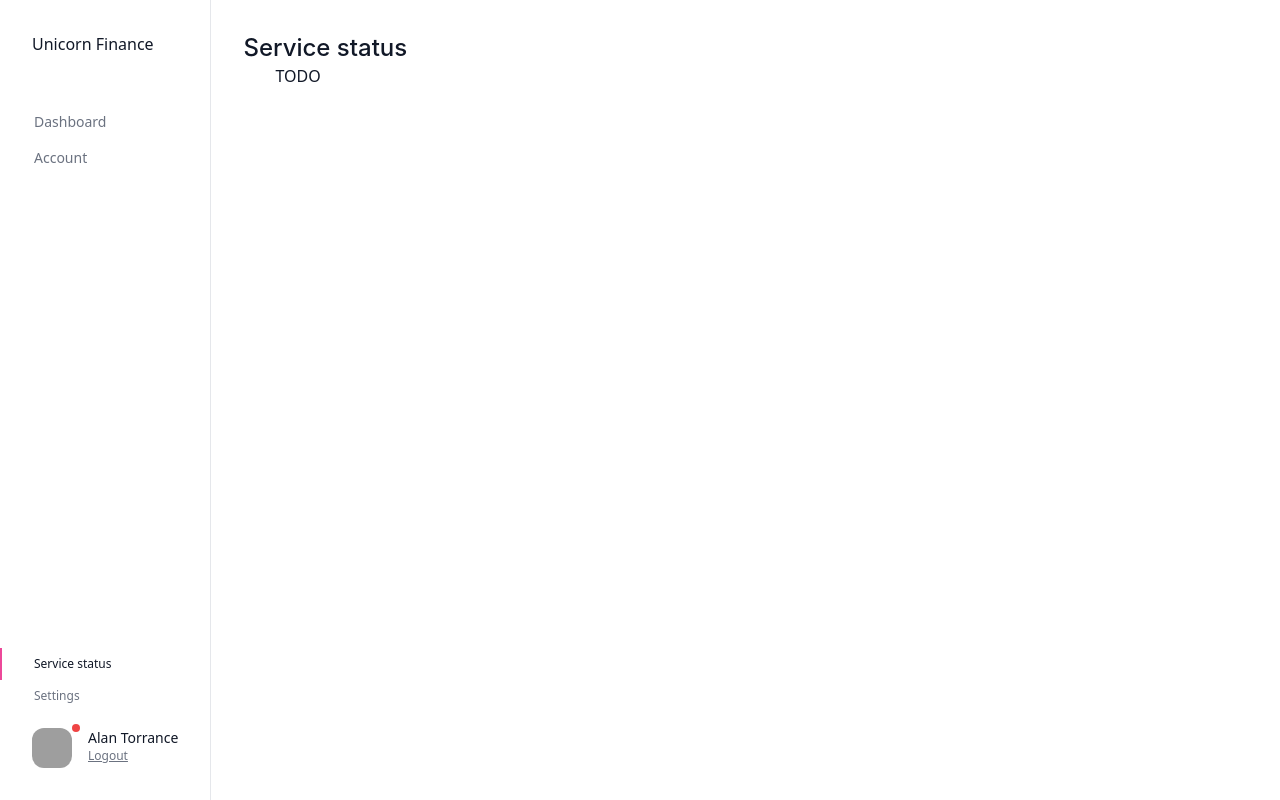
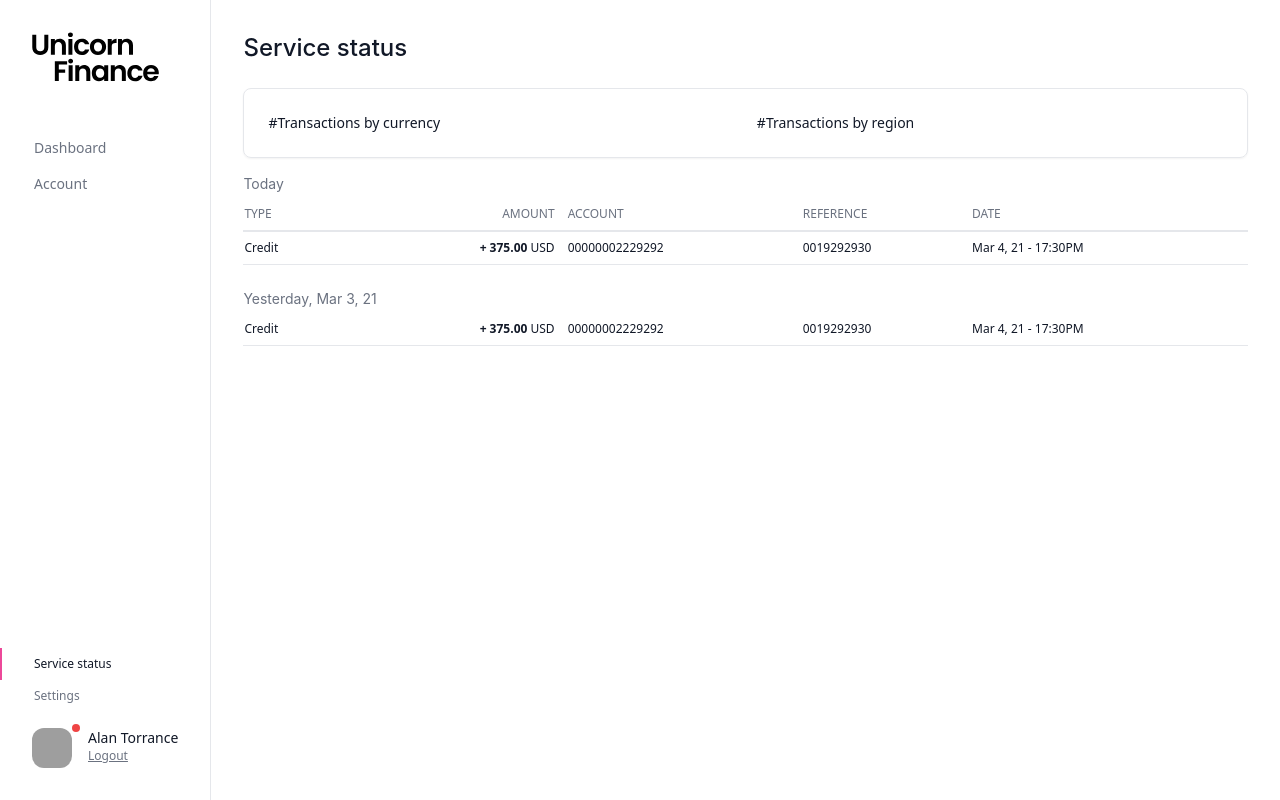
Before and after one commit to jpmorganchase/payments, a React (Create React App) app in the folder client/: page /account in a window 1280 px wide. Built offline with nearby package versions, Linux system fonts and the light colour scheme; no server answers; grey boxes are pictures that could not be loaded.

Commit message:
Added main transaction detail section with stubbed UI

```diff
--- a/client/src/components/pages/AccountPage/AccountPage.js
+++ b/client/src/components/pages/AccountPage/AccountPage.js
@@ -22,7 +22,93 @@ const AccountPage = () => {
     console.log(balanceData);
   }, [balanceData, setBalanceData]);
 
-  return <Layout>TODO </Layout>;
+  return <Layout>
+    <div className="p-6 rounded-lg border mb-4 shadow-sm flex gap-2">
+                <div className="flex-grow">
+                  <h4 className="text-sm font-medium">#Transactions by currency</h4>
+                </div>
+                <div className="flex-grow">
+                  <h4 className="text-sm font-medium">#Transactions by region</h4>
+                </div>
+
+              </div>
+              <div className="overflow-hidden">
+                <h3 className="text-gray-500 text-sm mb-1">Today</h3>
+                <table className="min-w-full text-xs border-b border-gray-200 mb-6">
+                  <thead className="border-b-2">
+                    <tr>
+                      <th scope="col" className="py-2 text-left font-medium text-gray-500 uppercase">
+                        Type
+                      </th>
+                      <th scope="col" className="py-2 px-3 text-right font-medium text-gray-500 uppercase">
+                        Amount
+                      </th>
+                      <th scope="col" className="py-2 text-left font-medium text-gray-500 uppercase">
+                        Account
+                      </th>
+                      <th scope="col" className="py-2 text-left font-medium text-gray-500 uppercase">
+                        Reference
+                      </th>
+                      <th scope="col" className="py-2 text-left font-medium text-gray-500 uppercase">
+                        Date
+                      </th>
+                      <th scope="col" className="relative py-2">
+                      </th>
+                    </tr>
+                  </thead>
+                  <tbody className="bg-white divide-y divide-gray-200">
+                    <tr>
+                      <td className="py-2 whitespace-nowrap">
+                        Credit
+                      </td>
+                      <td className="py-2 px-3 whitespace-nowrap text-right">
+                        <span className="font-semibold">+ 375.00</span> USD
+                      </td>
+                      <td className="py-2 whitespace-nowrap">
+                        00000002229292
+                      </td>
+                      <td className="py-2 whitespace-nowrap">
+                        0019292930
+                      </td>
+                      <td className="py-2 whitespace-nowrap">
+                        Mar 4, 21 - 17:30PM
+                      </td>
+                      <td className="py-2 whitespace-nowrap text-right text-sm font-medium">
+
+                      </td>
+                    </tr>
+
+                  </tbody>
+                </table>
+                <h3 className="text-gray-500 text-sm mb-1">Yesterday, Mar 3, 21</h3>
+                <table className="min-w-full text-xs border-b border-gray-200  mb-6">
+                  <tbody className="bg-white divide-y divide-gray-200">
+                    <tr>
+                      <td className="py-2 whitespace-nowrap">
+                        Credit
+                      </td>
+                      <td className="py-2 px-3 whitespace-nowrap text-right">
+                        <span className="font-semibold">+ 375.00</span> USD
+                      </td>
+                      <td className="py-2 whitespace-nowrap">
+                        00000002229292
+                      </td>
+                      <td className="py-2 whitespace-nowrap ">
+                        0019292930
+                      </td>
+                      <td className="py-2 whitespace-nowrap ">
+                        Mar 4, 21 - 17:30PM
+                      </td>
+                      <td className="py-2 whitespace-nowrap text-right text-sm font-medium">
+
+                      </td>
+                    </tr>
+
+                  </tbody>
+                </table>
+              </div>
+
+  </Layout>
 };
 
 export default AccountPage;
--- a/client/src/components/sidebar/index.js
+++ b/client/src/components/sidebar/index.js
@@ -1,5 +1,5 @@
 import React from 'react';
-// import ufLogoLarge from '../../images/uf-logo.svg';
+import ufLogoLarge from '../../images/uf-logo.svg';
 // import ufLogoMini from '../../images/uf-logo-mini.svg';
 import { Link } from 'react-router-dom';
 
@@ -8,7 +8,9 @@ const Sidebar = () => {
 
     <nav className='border-r border-gray-200 p-8 flex flex-col justify-between'>
          <div>
-          <div className="mb-12">Unicorn Finance</div>
+          <div className="mb-12">
+          <img src={ufLogoLarge} alt='Unicorn Finance Logo' />
+          </div>
           <ul className='-ml-8 text-gray-500 text-sm'>
             <li className='border-l-2 border-transparent'>
               <a href="#" className='block px-8 py-2 hover:text-gray-700'>
```
Also changed, not shown: client/src/images/uf-logo.svg.
